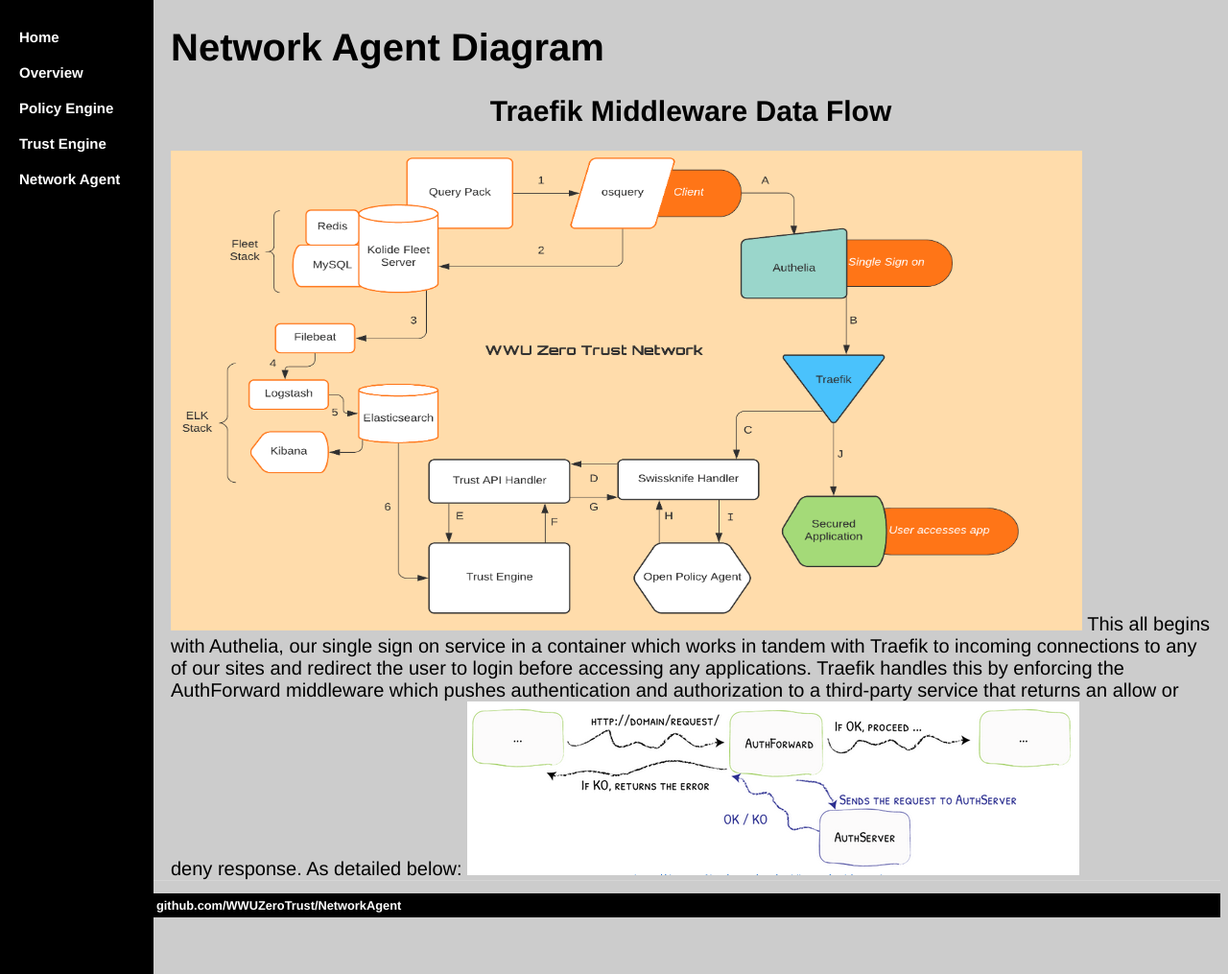
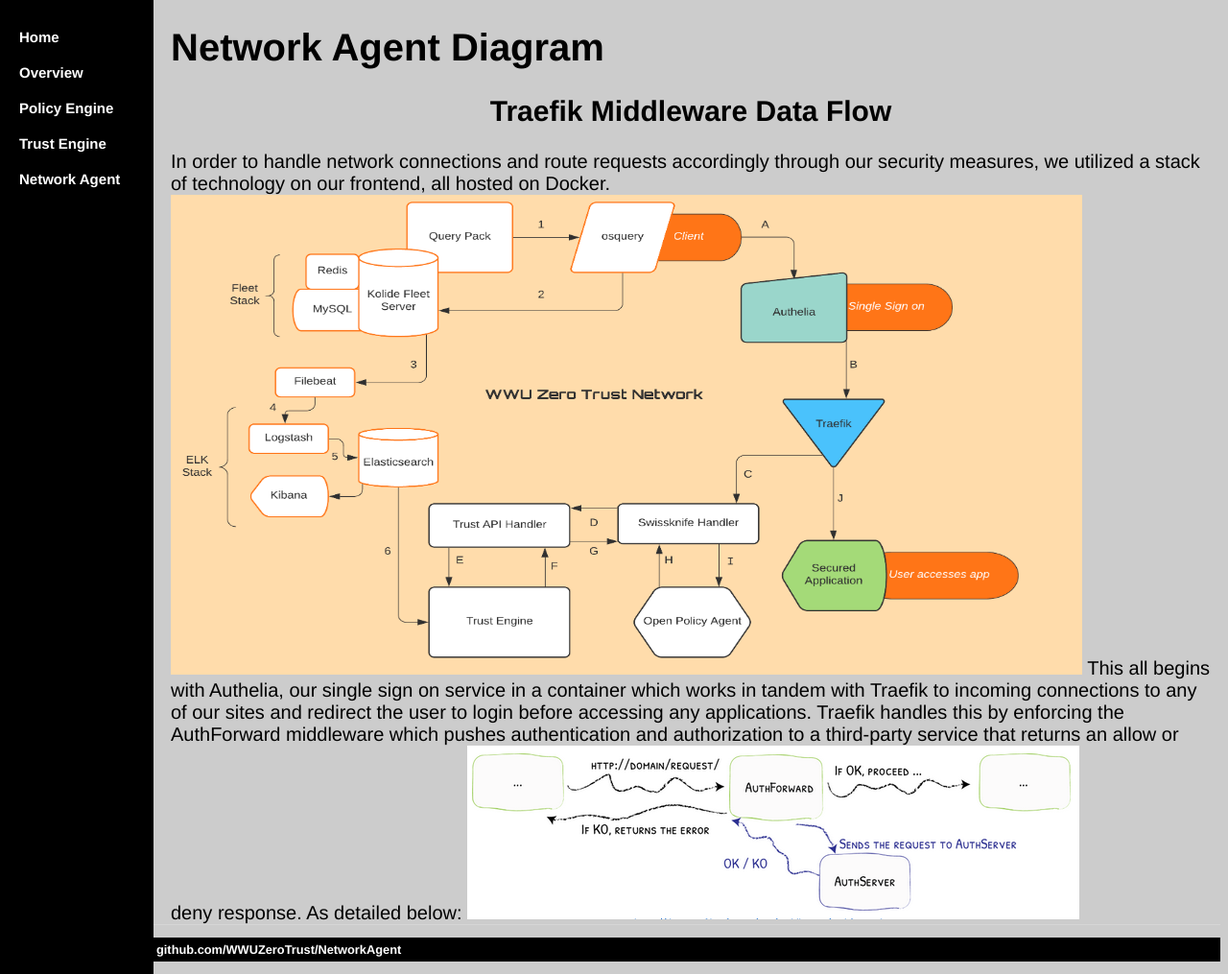
Before and after one commit to WWUZeroTrust/WWUZeroTrust.github.io, a Jekyll site: the page NetworkAgent/index.html, which Jekyll copies as it is, in a window 1280 px wide and 1015 px high. Shown: the whole window at 96% size. Built offline with Jekyll 4.4.1, drawn with Linux system fonts in a browser that asks for light colours.

Commit message:
Update index.html

```diff
--- a/NetworkAgent/index.html
+++ b/NetworkAgent/index.html
@@ -101,6 +101,7 @@
 <div class="main">
 	<h1>Network Agent Diagram</h1>
 	<center><h2>Traefik Middleware Data Flow</h2></center>
+	In order to handle network connections and route requests accordingly through our security measures, we utilized a stack of technology on our frontend, all hosted on Docker.
 	<img src="/image/Flowchart_Traefik_NetworkAgent.png" alt="hi" class="inline" height="500" width="950"/>
 	This all begins with Authelia, our single sign on service in a container which works in tandem with Traefik to incoming connections to any of our sites and redirect the user to login before accessing any applications. Traefik handles this by enforcing the AuthForward middleware which pushes authentication and authorization to a third-party service that returns an allow or deny response. As detailed below:
 	<img src="/image/Traefik3.png" alt="hi" class="inline" height="181" width="638"/>
```
